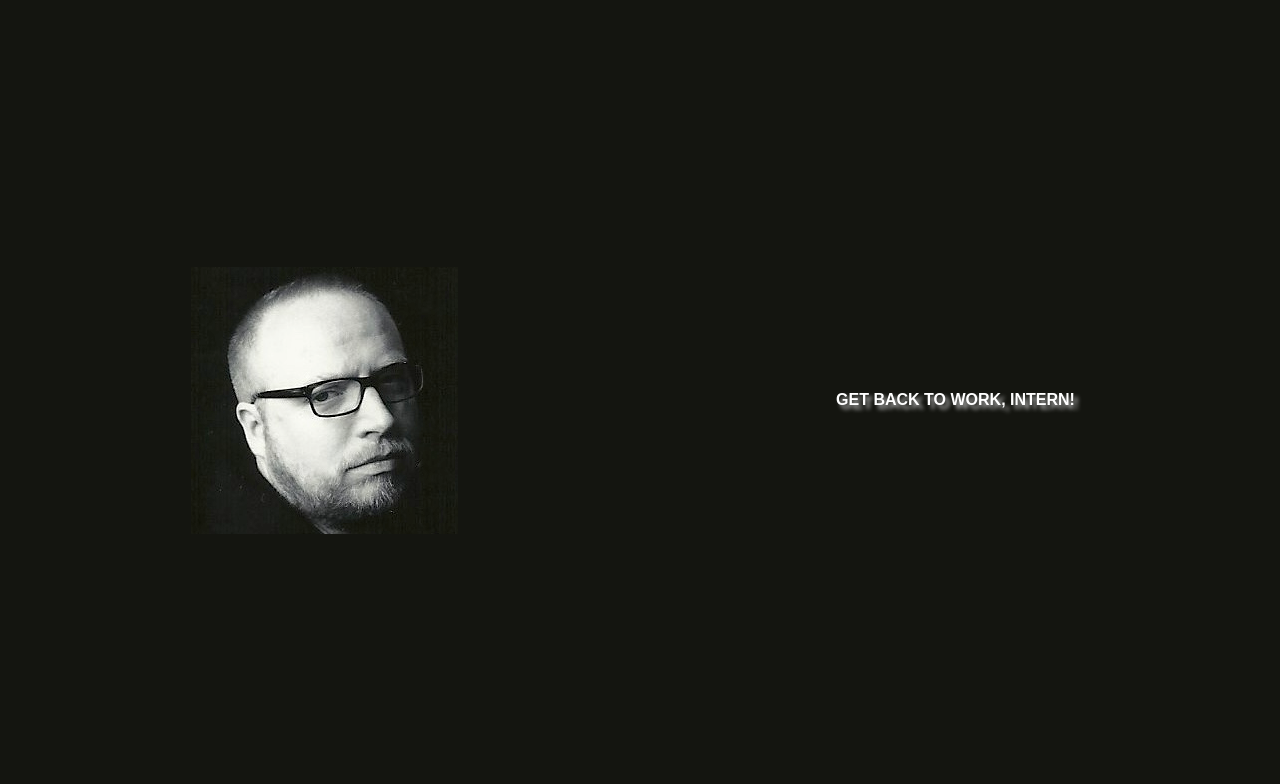
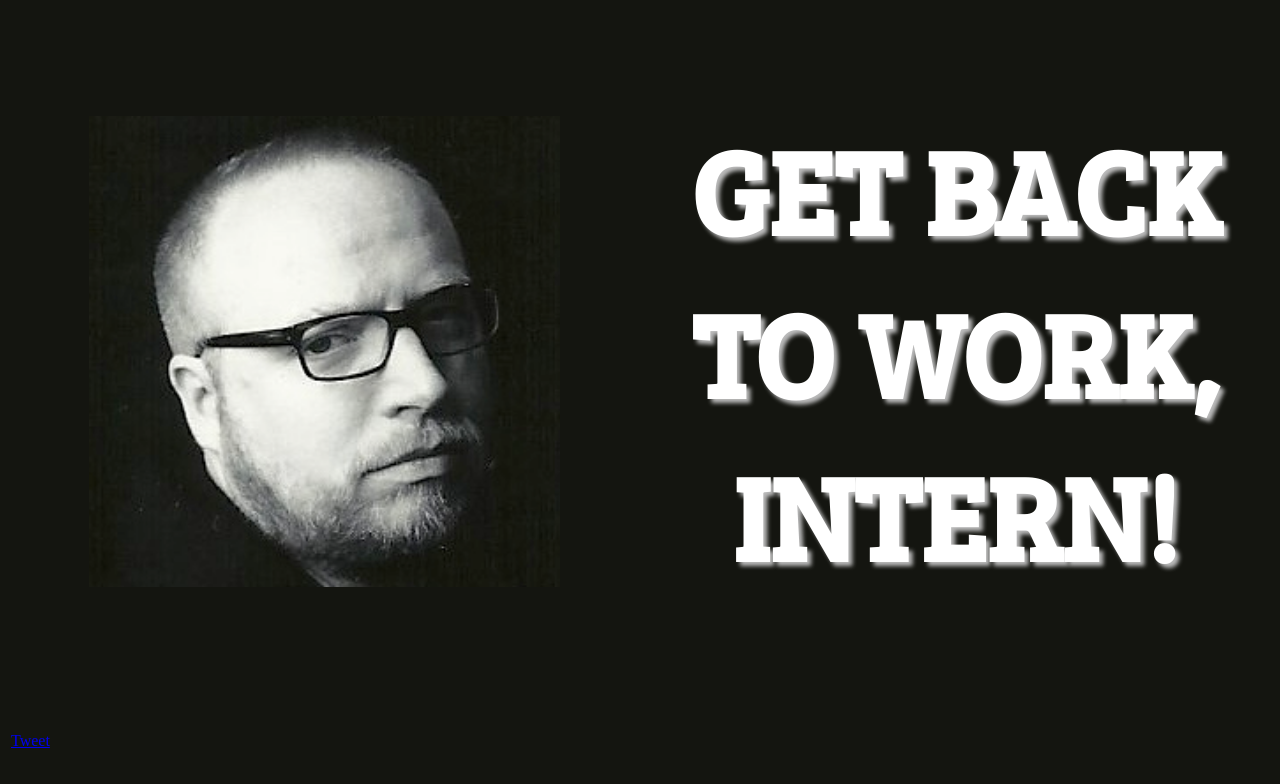
Before and after one commit to rodbegbie/gbtwi, a plain HTML site: page htdocs/index.html in a window 1280 px wide. Drawn offline with Linux system fonts and the light colour scheme; a web font is replaced by a local one.

Commit message:
Styled and socialized

```diff
--- a/htdocs/index.html
+++ b/htdocs/index.html
@@ -1,6 +1,12 @@
-<html>
+<html prefix="og: http://ogp.me/ns#">
 <head>
     <title>Get Back To Work, Intern!</title>
+    <meta property="og:title" content="Get Back To Work, Intern!" />
+    <meta property="og:type" content="website" />
+    <meta property="og:url" content="http://gbtwi.com/" />
+    <meta property="og:image" content="http://gbtwi.com/disapproving.jpg" />
+    <meta property="fb:admins" content="500034231" />
+
     <style type="text/css">
         body {
             background-color: #141510;
@@ -8,32 +14,54 @@
         }
         table {
             width: 100%;
-            height: 100%;
+            height: 95%;
         }
-        table td {
+
+	td {
+            vertical-align: bottom;
+            text-align: left;
+        }
+
+        td.big {
             width: 50%;
             height: 100%;
-            vertical-align: middle;
             text-align: center;
-        }
+	    vertical-align: middle;
+	}
     </style>
-    <link href="http://fonts.googleapis.com/css?family=Sansita One&amp;subset=latin" rel="stylesheet" type="text/css">
+    <link href="http://fonts.googleapis.com/css?family=Bree Serif&amp;subset=latin" rel="stylesheet" type="text/css">
     <style>
-        * {
-         font-family: 'Sansita One', sans-serif;
+        .big {
+         font-family: 'Bree Serif', sans-serif;
           font-weight: bold;
           text-shadow: 4px 4px 4px #bbb;
           text-transform: uppercase;
+	  font-size: 120px;
         }
     </style>
 </head>
 <body>
+<div id="fb-root"></div>
+<script>(function(d, s, id) {
+  var js, fjs = d.getElementsByTagName(s)[0];
+    if (d.getElementById(id)) return;
+      js = d.createElement(s); js.id = id;
+        js.src = "//connect.facebook.net/en_US/all.js#xfbml=1&appId=162317857133616";
+	  fjs.parentNode.insertBefore(js, fjs);
+	  }(document, 'script', 'facebook-jssdk'));</script>
+	<script>!function(d,s,id){var js,fjs=d.getElementsByTagName(s)[0];if(!d.getElementById(id)){js=d.createElement(s);js.id=id;js.src="//platform.twitter.com/widgets.js";fjs.parentNode.insertBefore(js,fjs);}}(document,"script","twitter-wjs");</script>
     <table>
-        <td>
-            <img src="disapproving.jpg">
-        </td><td>
+    	<tr>
+        <td class="big">
+            <img src="disapproving.jpg" width="75%">
+        </td><td class="big">
             Get back to work, intern!
         </td>
+	</tr>
+	<tr><td colspan=2>
+	<div class="fb-like" data-href="http://gbtwi.com/" data-send="true" data-layout="button_count" data-show-faces="false" data-colorscheme="dark"></div><br><br>
+	<a href="https://twitter.com/share" class="twitter-share-button" data-url="http://gbtwi.com/" data-text="Get Back To Work, Intern!" data-via="RodBegbie" data-related="Sosh">Tweet</a>
+	</td></tr>
     </table>
 </body>
 </html>
```
